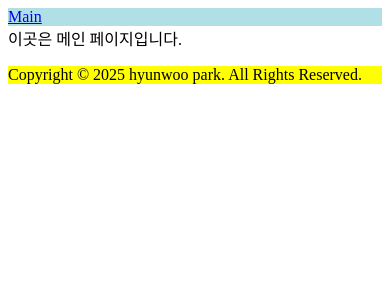
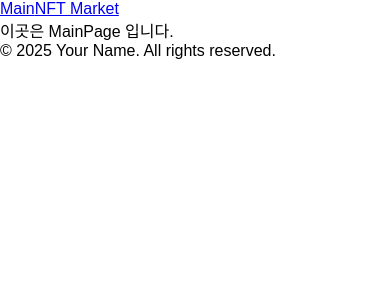
Before and after one commit to hwp2024dev/ProjectNft, a React (Vite) app: page / in a window 390 px wide. Shown: the top 300 px of the page. Built offline with nearby package versions, Linux system fonts and the light colour scheme.

Commit message:
Feature: Layout.tsx 및 NftMarketPage.tsx 추가
- Layout.tsx로 Header와 Footer 대체 (반응형 대응)

- NftMarketPage.tsx 추가 (NFT 거래 페이지 기본 구조)

- 설계도 변경 및 구조 개선

```diff
--- a/src/00_core/App.tsx
+++ b/src/00_core/App.tsx
@@ -1,18 +1,26 @@
 // 메인 라우터 및 레이아웃 구성
 import { Routes, Route } from 'react-router-dom'
+import routes from './routes.tsx';
+// import components
+
+// import pages
 import MainPage from '@pages/00_MainPage/MainPage.tsx'
-import NavBar from '@components/00_NavBar/NavBar.tsx'
-import Footer from '@components/01_Footer/Footer.tsx'
+import NftMarketPage from '@pages/01_NftMarketPage/NftMarketPage.tsx'
+// boot-strap style reset
+import './BootStrapReset.css'
+// 반응형 페이지(레이아웃)
+import Layout from "@components/00_Layout/Layout.tsx"
 
 const App = () => {
     return (
         <>
-            <NavBar />
             <Routes>
-                {/* 확인용 MainPage세팅* -> 다음 작업때 추가예정 */}
-                <Route path="/" element={<MainPage />} />
+                {/* 00.Page추가 : MainPage,NftMarketPage */}
+                {/* 01.반응형 페이지 대응: Layout모듈 장착*/}
+
+                <Route path={routes.MainPage} element={<Layout><MainPage /></Layout>} />
+                <Route path={routes.NftMarketPage} element={<Layout><NftMarketPage /></Layout>} />
             </Routes>
-            <Footer />
         </>
     )
 }
--- /dev/null
+++ b/src/00_core/BootStrapReset.css
@@ -0,0 +1,18 @@
+/* BootStrap을 채용할 경우 기본적으로 들어가는 스타일 요소가 있어 혼란이 있을 수 있다.
+이를 방지하고자 아래와 같이 요소들을 초기화 한다. */
+
+* {
+    margin: 0;
+    padding : 0;
+    box-sizing: border-box;
+}
+
+ .container {
+    padding: 0 !important;
+    margin: 0 !important;
+ }
+
+ html, body {
+    height: 100%;
+    font-family: Arial, sans-serif;
+ }
--- a/src/00_core/routes.tsx
+++ b/src/00_core/routes.tsx
@@ -1 +1,7 @@
-// 향후 작업예정
+// URL 경로설정
+const routes = {
+    MainPage: "/",
+    NftMarketPage: "/NftMarketPage",
+  };
+
+  export default routes;
--- /dev/null
+++ b/src/01_components/00_Layout/Layout.module.css
@@ -0,0 +1,31 @@
+/* 1. 레이아웃 유연성
+  grid-template-rows: auto 1fr auto와 같은 CSS Grid를 사용하면 콘텐츠의 크기에 따라 레이아웃이 자동으로 조정
+  1fr로 지정된 영역은 화면 크기에 따라 비율적으로 늘어나거나 줄어든다. */
+
+.layout {
+    display: grid;
+    grid-template-rows: auto 1fr auto; /* Header, Main, Footer 적용*/
+    height: 100vh /* 전체 레이아웃의 높이를 브라우저 뷰포트 높이에 맞춤 */
+  }
+
+/* 2. 반응형 디자인의 기초 적용
+  내부 패딩으로 여백을 제공하여 UI가 깔끔하게 유지.   */
+
+/* 3. 컴포넌트 중심 설계
+레이아웃은 공통 구조만 관리하고, 각 페이지는 라우터별 콘텐츠를 담당하기 때문에 기능과 스타일이 독립적으로 확장 가능.   */
+
+  .layout-header {
+    background-color: red;
+    padding: 10px; /*내부 패딩*/
+  }
+
+.layout-main {
+    background-color: blue;
+    padding: 20px; /*내부 패딩*/
+  }
+
+.layout-footer {
+    background-color: yellow;
+    padding: 10px; /*내부 패딩*/
+    text-align: center;
+  }
--- /dev/null
+++ b/src/01_components/00_Layout/Layout.tsx
@@ -0,0 +1,23 @@
+import './Layout.module.css';
+
+const Layout = ({ children }: { children: React.ReactNode }) => {
+  return (
+    <div className="layout">
+      {/* Layout Area */}
+      <header className="layout-header">
+        <nav>
+          <a href="/">Main</a>
+          <a href="/NftMarketPage">NFT Market</a>
+        </nav>
+      </header>
+      <main className="layout-main">
+        {children}
+      </main>
+      <footer className="layout-footer">
+        <p>© 2025 Your Name. All rights reserved.</p>
+      </footer>
+    </div>
+  );
+};
+
+export default Layout;
--- a/src/01_components/00_NavBar/NavBar.module.css
+++ /dev/null
@@ -1,3 +0,0 @@
-nav{
-    background-color :#B0E0E6;
-}
--- a/src/01_components/00_NavBar/NavBar.tsx
+++ /dev/null
@@ -1,11 +0,0 @@
-import {Link} from 'react-router-dom'
-import './NavBar.module.css'
-const NavBar = () => {
-    return(
-        <nav>
-            <Link to="/">Main</Link>
-        </nav>
-    )
-}
-
-export default NavBar;
--- a/src/01_components/01_Footer/Footer.module.css
+++ /dev/null
@@ -1,3 +0,0 @@
-footer{
-    background-color :yellow;
-}
--- a/src/01_components/01_Footer/Footer.tsx
+++ /dev/null
@@ -1,11 +0,0 @@
-import './Footer.module.css'
-
-const Footer = () => {
-    return(
-        <footer>
-            <p>Copyright © 2025 hyunwoo park. All Rights Reserved.</p>
-        </footer>
-    )
-}
-
-export default Footer;
--- a/src/02_pages/00_MainPage/MainPage.tsx
+++ b/src/02_pages/00_MainPage/MainPage.tsx
@@ -1,9 +1,7 @@
-// src/02_pages/00_MainPage/MainPage.tsx
-
 const MainPage = () => {
     return (
         <div>
-            이곳은 메인 페이지입니다.
+            이곳은 MainPage 입니다.
         </div>
     )
 }
--- /dev/null
+++ b/src/02_pages/01_NftMarketPage/NftMarketPage.tsx
@@ -0,0 +1,9 @@
+const NftMarketPage = () => {
+    return (
+        <div>
+            이곳은 NftMarketPage 입니다.
+        </div>
+    )
+}
+
+export default NftMarketPage
```
